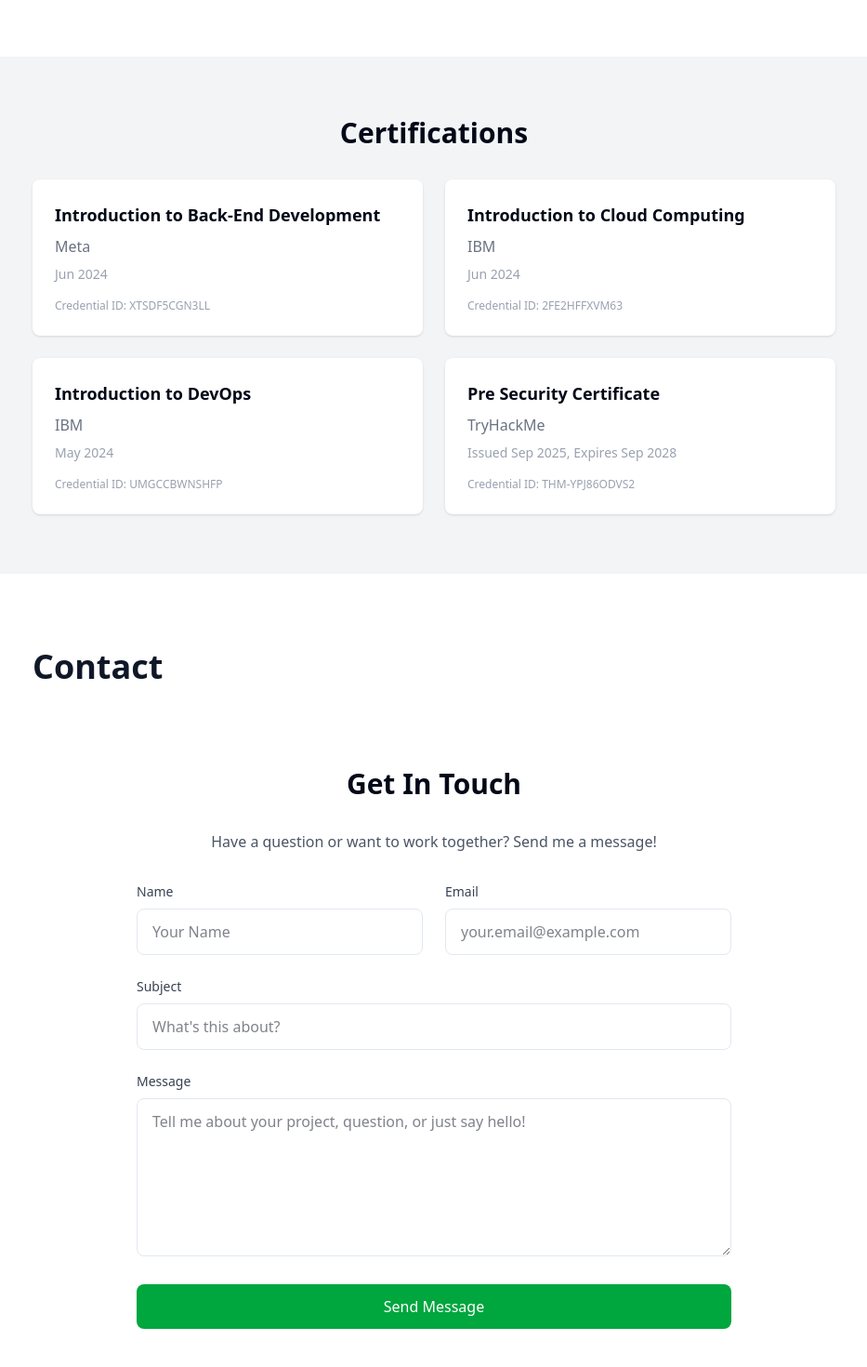
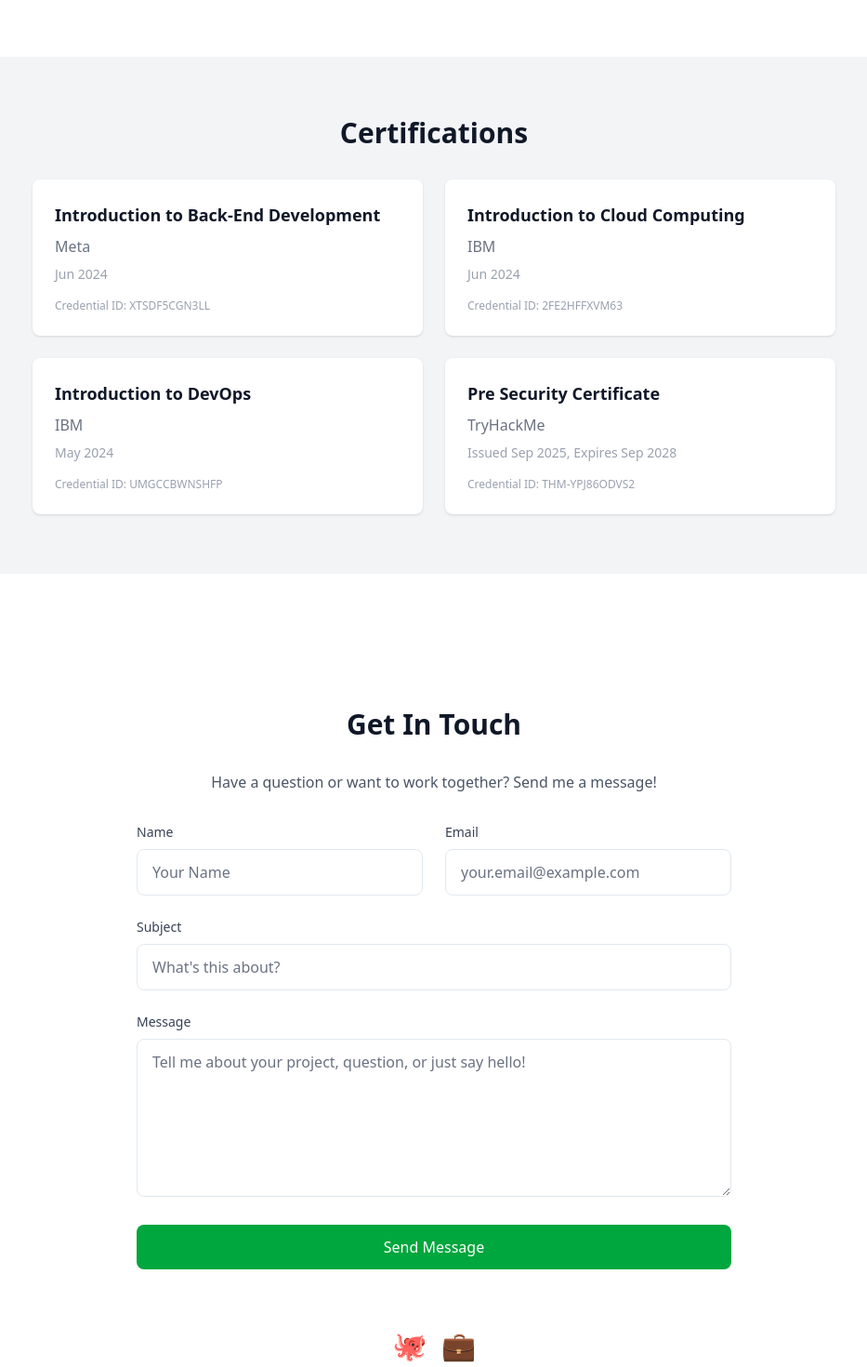
Before and after one commit to morandi-kevjn/Portfolio, a Next.js app: page / in a window 1280 px wide. Shown: the part 4340-5810 px from the top of the page at 93% size, without its empty margins (173-1106 px from the left). Built offline with nearby package versions, Linux system fonts and the light colour scheme.

Commit message:
Feat (Portfolio Page): - upgrade some style

```diff
--- a/src/app/page.tsx
+++ b/src/app/page.tsx
@@ -27,7 +27,7 @@ export default function Home() {
                     <div className="flex justify-center gap-4 pt-8">
                         <a href="#contact">
                             <Button size="lg" className="bg-green-600 hover:bg-green-700 dark:bg-green-500 dark:hover:bg-green-600">
-                                Let's Connect
+                                Let&#39;s Connect
                             </Button>
                         </a>
                         <a href="#projects">
--- a/src/components/ContactForm.tsx
+++ b/src/components/ContactForm.tsx
@@ -73,17 +73,16 @@ export default function ContactForm() {
     };
 
     return (
-        <section id="contact" className="py-16">
+        <section id="contact" className="py-16 bg-white dark:bg-gray-900">
             <div className="max-w-2xl mx-auto px-4">
-                <h2 className="text-3xl font-bold text-center mb-8">Get In Touch</h2>
-                <p className="text-center text-gray-600 mb-8">
+                <h2 className="text-3xl font-bold text-center mb-8 text-gray-900 dark:text-white">Get In Touch</h2>
+                <p className="text-center text-gray-600 dark:text-gray-400 mb-8">
                     Have a question or want to work together? Send me a message!
                 </p>
-
                 <form onSubmit={handleSubmit} className="space-y-6">
                     <div className="grid grid-cols-1 md:grid-cols-2 gap-6">
                         <div>
-                            <label htmlFor="name" className="block text-sm font-medium text-gray-700 mb-2">
+                            <label htmlFor="name" className="block text-sm font-medium text-gray-700 dark:text-gray-300 mb-2">
                                 Name
                             </label>
                             <input
@@ -93,14 +92,13 @@ export default function ContactForm() {
                                 placeholder="Your Name"
                                 value={formData.name}
                                 onChange={handleChange}
-                                className="w-full px-4 py-3 border border-gray-300 rounded-lg focus:outline-none focus:ring-2 focus:ring-green-500 focus:border-transparent"
+                                className="w-full px-4 py-3 border border-gray-300 dark:border-gray-600 bg-white dark:bg-gray-800 text-gray-900 dark:text-white placeholder-gray-500 dark:placeholder-gray-400 rounded-lg focus:outline-none focus:ring-2 focus:ring-green-500 focus:border-transparent"
                                 required
                                 disabled={status === "loading"}
                             />
                         </div>
-
                         <div>
-                            <label htmlFor="email" className="block text-sm font-medium text-gray-700 mb-2">
+                            <label htmlFor="email" className="block text-sm font-medium text-gray-700 dark:text-gray-300 mb-2">
                                 Email
                             </label>
                             <input
@@ -110,15 +108,14 @@ export default function ContactForm() {
                                 placeholder="your.email@example.com"
                                 value={formData.email}
                                 onChange={handleChange}
-                                className="w-full px-4 py-3 border border-gray-300 rounded-lg focus:outline-none focus:ring-2 focus:ring-green-500 focus:border-transparent"
+                                className="w-full px-4 py-3 border border-gray-300 dark:border-gray-600 bg-white dark:bg-gray-800 text-gray-900 dark:text-white placeholder-gray-500 dark:placeholder-gray-400 rounded-lg focus:outline-none focus:ring-2 focus:ring-green-500 focus:border-transparent"
                                 required
                                 disabled={status === "loading"}
                             />
                         </div>
                     </div>
-
                     <div>
-                        <label htmlFor="subject" className="block text-sm font-medium text-gray-700 mb-2">
+                        <label htmlFor="subject" className="block text-sm font-medium text-gray-700 dark:text-gray-300 mb-2">
                             Subject
                         </label>
                         <input
@@ -128,14 +125,13 @@ export default function ContactForm() {
                             placeholder="What's this about?"
                             value={formData.subject}
                             onChange={handleChange}
-                            className="w-full px-4 py-3 border border-gray-300 rounded-lg focus:outline-none focus:ring-2 focus:ring-green-500 focus:border-transparent"
+                            className="w-full px-4 py-3 border border-gray-300 dark:border-gray-600 bg-white dark:bg-gray-800 text-gray-900 dark:text-white placeholder-gray-500 dark:placeholder-gray-400 rounded-lg focus:outline-none focus:ring-2 focus:ring-green-500 focus:border-transparent"
                             required
                             disabled={status === "loading"}
                         />
                     </div>
-
                     <div>
-                        <label htmlFor="message" className="block text-sm font-medium text-gray-700 mb-2">
+                        <label htmlFor="message" className="block text-sm font-medium text-gray-700 dark:text-gray-300 mb-2">
                             Message
                         </label>
                         <textarea
@@ -145,12 +141,12 @@ export default function ContactForm() {
                             value={formData.message}
                             onChange={handleChange}
                             rows={6}
-                            className="w-full px-4 py-3 border border-gray-300 rounded-lg focus:outline-none focus:ring-2 focus:ring-green-500 focus:border-transparent resize-vertical"
+                            className="w-full px-4 py-3 border border-gray-300 dark:border-gray-600 bg-white dark:bg-gray-800 text-gray-900 dark:text-white placeholder-gray-500 dark:placeholder-gray-400 rounded-lg focus:outline-none focus:ring-2 focus:ring-green-500 focus:border-transparent resize-vertical"
                             required
                             disabled={status === "loading"}
                         />
                     </div>
-
+                    {/* Button remains the same - it's already styled correctly */}
                     <button
                         type="submit"
                         disabled={status === "loading"}
@@ -166,18 +162,16 @@ export default function ContactForm() {
                             </span>
                         ) : "Send Message"}
                     </button>
-
-                    {/* Status Messages */}
+                    {/* Status Messages with dark mode */}
                     {status === "success" && (
-                        <div className="p-4 bg-green-50 border border-green-200 rounded-lg">
-                            <p className="text-green-800 font-medium">✓ Message sent successfully!</p>
-                            <p className="text-green-600 text-sm mt-1">I&#39;ll get back to you soon.</p>
+                        <div className="p-4 bg-green-50 dark:bg-green-900/20 border border-green-200 dark:border-green-800 rounded-lg">
+                            <p className="text-green-800 dark:text-green-400 font-medium">✓ Message sent successfully!</p>
+                            <p className="text-green-600 dark:text-green-300 text-sm mt-1">I&#39;ll get back to you soon.</p>
                         </div>
                     )}
-
                     {status === "error" && (
-                        <div className="p-4 bg-red-50 border border-red-200 rounded-lg">
-                            <p className="text-red-800 font-medium">✗ {errorMessage}</p>
+                        <div className="p-4 bg-red-50 dark:bg-red-900/20 border border-red-200 dark:border-red-800 rounded-lg">
+                            <p className="text-red-800 dark:text-red-400 font-medium">✗ {errorMessage}</p>
                         </div>
                     )}
                 </form>
--- a/src/components/Footer.tsx
+++ b/src/components/Footer.tsx
@@ -1,13 +1,14 @@
 // components/Footer.tsx
+
 export default function Footer() {
     return (
-        <footer className="w-full py-6 px-30 flex flex-col md:flex-row justify-between items-center border-t">
-            <span className="text-sm text-gray-500">© 2025 Kevjn Morandi</span>
+        <footer className="w-full py-6 px-30 flex flex-col md:flex-row justify-between items-center border-t border-gray-200 dark:border-gray-700 bg-white dark:bg-gray-900">
+            <span className="text-sm text-gray-500 dark:text-gray-400">© 2025 Kevjn Morandi</span>
             <a
                 href="https://buymeacoffee.com/kevjnmorandi"
                 target="_blank"
                 rel="noopener noreferrer"
-                className="ml-2 inline-flex items-center gap-2 rounded bg-yellow-400 px-4 py-2 font-semibold text-black hover:bg-yellow-500"
+                className="ml-2 inline-flex items-center gap-2 rounded bg-yellow-400 px-4 py-2 font-semibold text-black hover:bg-yellow-500 dark:hover:bg-yellow-600"
             >
                 ☕ Buy Me a Coffee
             </a>
--- a/src/components/sections/CertificationsSection.tsx
+++ b/src/components/sections/CertificationsSection.tsx
@@ -33,25 +33,25 @@ const certifications = [
 
 export default function CertificationZone() {
     return (
-        <section id="certifications" className="py-16 bg-gray-100 dark:bg-gray-900">
+        <section id="certifications" className="py-16 bg-gray-100 dark:bg-gray-700">
             <div className="max-w-4xl mx-auto px-4">
-                <h2 className="text-3xl font-bold text-center mb-8">Certifications</h2>
+                <h2 className="text-3xl font-bold text-center mb-8 text-gray-900 dark:text-white">Certifications</h2>
                 <div className="grid grid-cols-1 md:grid-cols-2 gap-6">
                     {certifications.map((cert) => (
                         <div
                             key={cert.credentialId}
                             className="bg-white dark:bg-gray-800 rounded-lg p-6 flex flex-col gap-2 shadow hover:scale-105 transition"
                         >
-                            <h3 className="font-semibold text-lg">{cert.title}</h3>
+                            <h3 className="font-semibold text-lg text-gray-900 dark:text-white">{cert.title}</h3>
                             <p className="text-gray-500 dark:text-gray-300">{cert.issuer}</p>
-                            <span className="text-sm text-gray-400">{cert.date}</span>
-                            <span className="text-xs text-gray-400 mt-2">Credential ID: {cert.credentialId}</span>
+                            <span className="text-sm text-gray-400 dark:text-gray-500">{cert.date}</span>
+                            <span className="text-xs text-gray-400 dark:text-gray-500 mt-2">Credential ID: {cert.credentialId}</span>
                             {cert.url && cert.url !== "#" && (
                                 <a
                                     href={cert.url}
                                     target="_blank"
                                     rel="noopener noreferrer"
-                                    className="text-green-700 hover:underline text-sm mt-2"
+                                    className="text-green-700 dark:text-green-400 hover:underline text-sm mt-2"
                                 >
                                     See Credential
                                 </a>
--- a/src/components/sections/ContactSection.tsx
+++ b/src/components/sections/ContactSection.tsx
@@ -10,7 +10,6 @@ const ContactSection: React.FC = () => {
     return (
         <section id="contact" className="py-20 bg-white dark:bg-gray-900 transition-colors duration-300">
             <div className="max-w-4xl mx-auto px-4">
-                <h2 className="text-4xl font-bold text-gray-900 dark:text-white mb-6">Contact</h2>
                 <ContactForm />
                 <div className="flex space-x-4 justify-center">
                     <a
```
Lines whose indentation alone changed are shown as unchanged.
